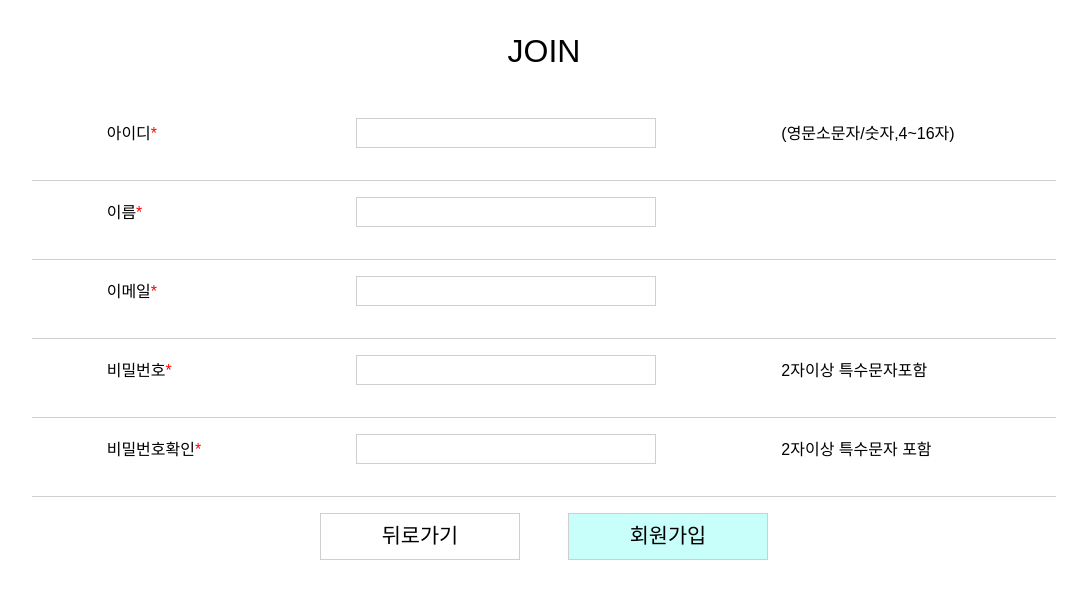
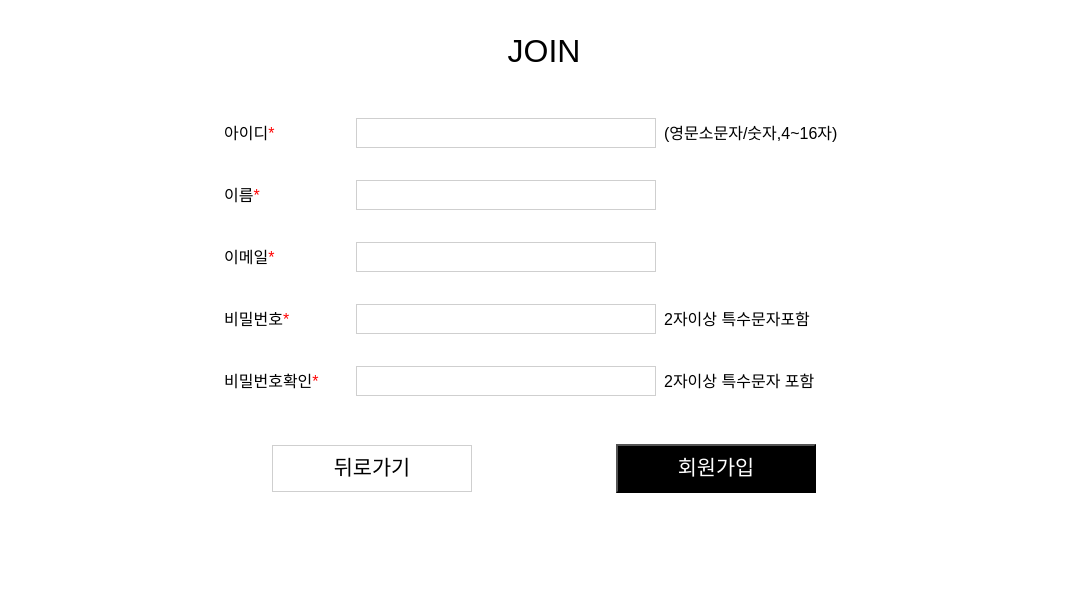
Before and after one commit to jumosd/beam-projector-front, a React (Vite) app: page / in a window 1280 px wide. Shown: the top 598 px of the page, without its empty margins (96-1183 px from the left). Built offline with nearby package versions, Linux system fonts and the light colour scheme.

Commit message:
Design 회원가입폼 디자인수정

```diff
--- a/src/components/SignupForm.jsx
+++ b/src/components/SignupForm.jsx
@@ -4,6 +4,7 @@ import styled from "styled-components";
 import "../styles/Signup.css";
 
 function SignupForm() {
+
 
   //회원가입폼
   const [signupForm, setSignupForm] = useState({
@@ -67,16 +68,19 @@ function SignupForm() {
     }
 
   }
+
   // 렌더링될부분 //
   return (
     <>
       <SignupContainer >
+
+        <FlexDiv>
           <SignupTitle>JOIN</SignupTitle>
           {isEmpty === true ? <IsValidDiv>빈칸이 있어요 다시 입력 해주세요</IsValidDiv> : null}
           {isPassswordCheck === true ? <IsValidDiv>비밀번호를 다시 입력해주세요</IsValidDiv> : null}
           <InputBox>
             <Label htmlFor="input_id">아이디<Required>*</Required></Label>
-          <Input type="text" ref={idRef} id="input_id" onChange={() => inputHandler(idRef, "id")}></Input>
+            <Input type="text" ref={idRef} id="input_id" onChange={(e) => inputHandler(idRef, "id")}></Input>
             <InputRightSpace>(영문소문자/숫자,4~16자)</InputRightSpace>
           </InputBox>
 
@@ -105,9 +109,11 @@ function SignupForm() {
             <InputRightSpace>2자이상 특수문자 포함</InputRightSpace>
           </InputBox>
 
-        <FlexDiv>
+          <InputBox>
             <GoBackButton>뒤로가기</GoBackButton>
             <SingupButton onClick={Clickkkk}>회원가입</SingupButton>
+          </InputBox>
+
         </FlexDiv>
       </SignupContainer >
     </>
@@ -124,9 +130,10 @@ const SignupContainer = styled.div`
   flex-direction: column;
   justify-content: center;
   align-items: center;
+
 `
 const SignupTitle = styled.div`
-  margin: 2rem 0;
+  margin: 2rem auto;
   font-size: 2rem;
   font-weight: 400;
 
@@ -136,10 +143,10 @@ const InputBox = styled.div`
     display: flex;
     justify-content: space-around;
     align-items: center;
-    width: 80%;
+    width: 100%;
     height: auto;
-    padding: 1rem 1rem 2rem 1rem;
-    border-bottom: 1px solid #cfcfcf;
+    padding: 1rem 1rem 1rem 1rem;
+
 `
 
 const Input = styled.input`
@@ -166,6 +173,10 @@ const GoBackButton = styled.button`
   padding: 0.6rem;
   border: 1px solid #cfcfcf;
   background-color: white;
+   transition: all 0.1s ease-out; ;
+  &:hover{
+    scale: 1.1;
+  }
 `
 
 const SingupButton = styled.button`
@@ -174,11 +185,11 @@ const SingupButton = styled.button`
   margin-left: 3rem;
   width: 200px;
   padding: 0.6rem;
-  border: 1px solid #cfcfcf;
-  background-color: #c8fffb;
-  transition: all 0.3s ease-out; ;
+  color: white;
+  background-color: #000000;
+  transition: all 0.1s ease-out; ;
   &:hover{
-    background-color: #9ec3f9;
+    scale: 1.1;
   }
 `
 
@@ -187,9 +198,11 @@ const SingupButton = styled.button`
 const FlexDiv = styled.div`
   margin: auto;
   display: flex;
+  flex-direction:column;
 
 `
 const IsValidDiv = styled.div`
+margin: auto;
   color: #fa8a8a;
   font-size: 1.5rem;
   font-weight: 600;
```
Lines whose indentation alone changed are shown as unchanged.
